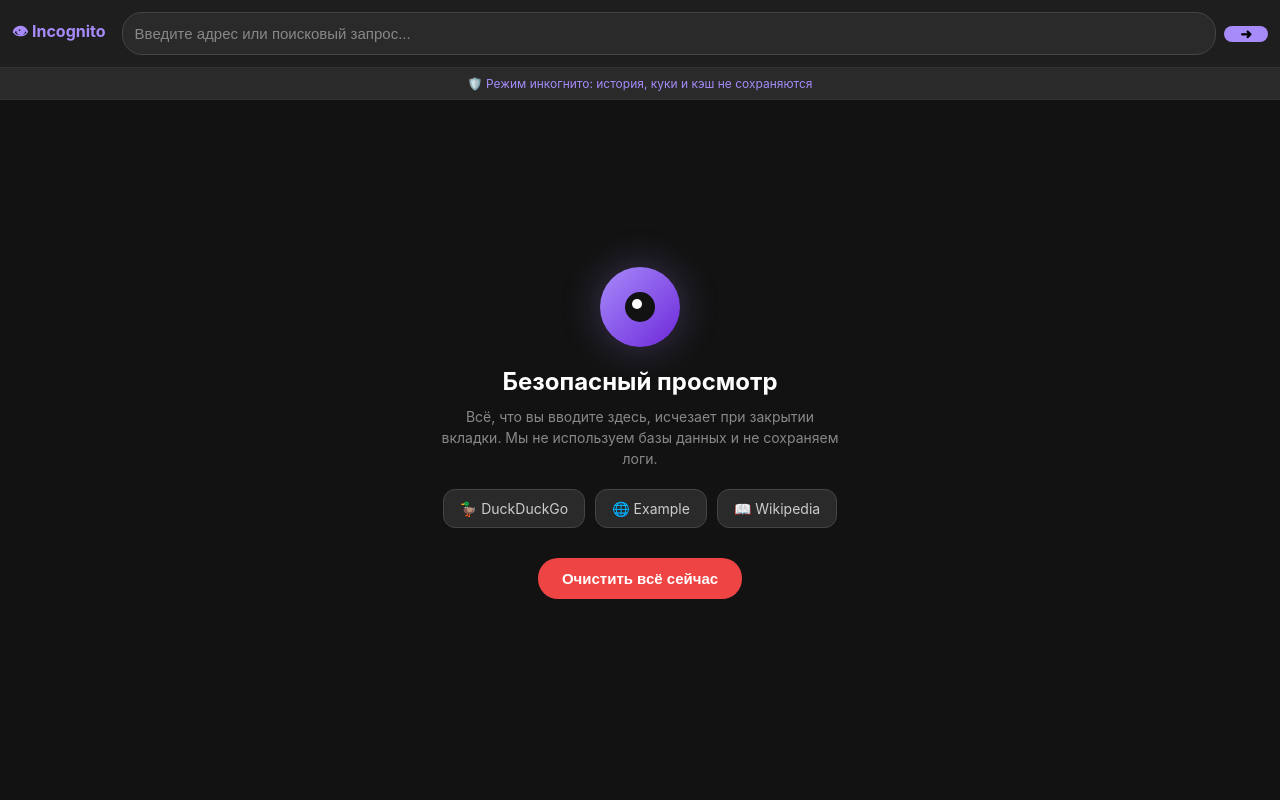
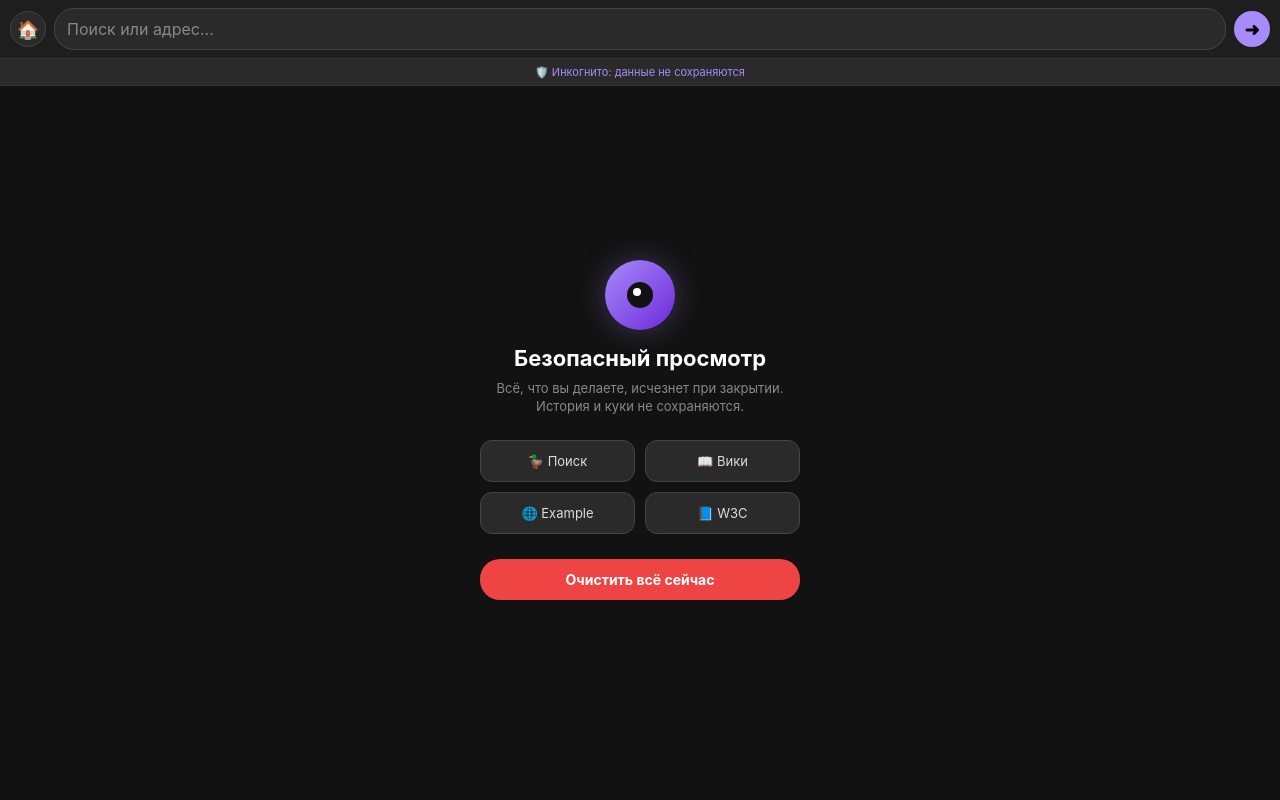
Before and after one commit to MrFalid/Incognito, a plain HTML site: page index.html in a window 1280 px wide. Drawn offline with Linux system fonts and the light colour scheme.

Commit message:
Refactor incognito browser UI and styles
Updated the HTML structure and styles for the incognito browser interface, including changes to the header, input fields, buttons, and overall layout.

```diff
--- a/index.html
+++ b/index.html
@@ -2,163 +2,200 @@
 <html lang="ru">
 <head>
 <meta charset="UTF-8">
-<meta name="viewport" content="width=device-width, initial-scale=1.0">
-<title>Incognito Browser</title>
+<meta name="viewport" content="width=device-width, initial-scale=1.0, maximum-scale=1.0, user-scalable=no">
+<title>Incognito</title>
 <style>
-  * { margin: 0; padding: 0; box-sizing: border-box; }
+  * { margin: 0; padding: 0; box-sizing: border-box; font-family: -apple-system, BlinkMacSystemFont, "Segoe UI", Roboto, sans-serif; }
   body {
-    font-family: -apple-system, BlinkMacSystemFont, "Segoe UI", Roboto, sans-serif;
-    background: #121212; color: #e0e0e0;
-    height: 100vh; display: flex; flex-direction: column;
+    background: #121212; color: #fff; height: 100vh; height: 100dvh;
+    display: flex; flex-direction: column; overflow: hidden;
   }
-  .topbar {
-    background: #1e1e1e; padding: 12px; display: flex; gap: 8px;
-    align-items: center; border-bottom: 1px solid #333;
+
+  /* Шапка браузера */
+  .header {
+    background: #1e1e1e; padding: 8px 10px; display: flex; gap: 8px;
+    align-items: center; border-bottom: 1px solid #333; flex-shrink: 0;
+    padding-top: max(8px, env(safe-area-inset-top)); /* Для iPhone с вырезом */
   }
-  .logo {
-    font-weight: bold; color: #a78bfa; font-size: 16px; margin-right: 8px;
-    display: flex; align-items: center; gap: 6px;
+  .input-box {
+    flex: 1; display: flex; background: #2a2a2a; border-radius: 20px;
+    padding: 4px 12px; border: 1px solid #444; align-items: center;
   }
-  .input-group {
-    flex: 1; display: flex; background: #2a2a2a; border-radius: 20px;
-    padding: 4px 12px; border: 1px solid #444;
-  }
-  .input-group:focus-within { border-color: #a78bfa; }
+  .input-box:focus-within { border-color: #a78bfa; }
   input {
     flex: 1; background: transparent; border: none; outline: none;
-    color: #fff; font-size: 15px; padding: 8px 0;
+    color: #fff; font-size: 16px; padding: 6px 0; width: 100%;
   }
   input::placeholder { color: #888; }
-  button {
-    background: #a78bfa; color: #000; border: none; border-radius: 16px;
-    padding: 0 16px; font-weight: bold; cursor: pointer; font-size: 14px;
+  .btn-go {
+    background: #a78bfa; color: #000; border: none; border-radius: 50%;
+    width: 36px; height: 36px; font-weight: bold; font-size: 18px;
+    cursor: pointer; display: flex; align-items: center; justify-content: center;
   }
-  button:active { opacity: 0.8; }
+  .btn-go:active { opacity: 0.7; }
+  .btn-home {
+    background: #2a2a2a; color: #fff; border: 1px solid #444; border-radius: 50%;
+    width: 36px; height: 36px; font-size: 18px; display: flex;
+    align-items: center; justify-content: center; text-decoration: none;
+  }
+
+  /* Плашка инкогнито */
   .banner {
-    background: #2a2a2a; color: #a78bfa; font-size: 12px; padding: 8px 12px;
-    text-align: center; border-bottom: 1px solid #333;
+    background: #2a2a2a; color: #a78bfa; font-size: 11px; padding: 6px;
+    text-align: center; border-bottom: 1px solid #333; flex-shrink: 0;
   }
-  .content {
-    flex: 1; display: flex; flex-direction: column; align-items: center;
-    justify-content: center; padding: 20px; text-align: center;
+
+  /* Основная зона */
+  .main {
+    flex: 1; position: relative; background: #fff; display: flex; flex-direction: column;
   }
-  .eye {
-    width: 80px; height: 80px; background: linear-gradient(135deg, #a78bfa, #6d28d9);
-    border-radius: 50%; margin-bottom: 20px; position: relative;
-    box-shadow: 0 0 40px rgba(167, 139, 250, 0.3);
+
+  /* Стартовая страница */
+  .start-screen {
+    position: absolute; inset: 0; background: #121212;
+    display: flex; flex-direction: column; align-items: center; justify-content: center;
+    padding: 20px; text-align: center; z-index: 10; overflow-y: auto;
   }
-  .eye::after {
-    content: ''; position: absolute; width: 30px; height: 30px;
-    background: #121212; border-radius: 50%; top: 25px; left: 25px;
+  .start-screen.hidden { display: none; }
+
+  .eye-icon {
+    width: 70px; height: 70px; background: linear-gradient(135deg, #a78bfa, #6d28d9);
+    border-radius: 50%; margin-bottom: 15px; position: relative;
+    box-shadow: 0 0 30px rgba(167, 139, 250, 0.3);
   }
-  .eye::before {
-    content: ''; position: absolute; width: 10px; height: 10px;
-    background: #fff; border-radius: 50%; top: 32px; left: 32px; z-index: 2;
+  .eye-icon::after { content: ''; position: absolute; width: 26px; height: 26px; background: #121212; border-radius: 50%; top: 22px; left: 22px; }
+  .eye-icon::before { content: ''; position: absolute; width: 8px; height: 8px; background: #fff; border-radius: 50%; top: 28px; left: 28px; z-index: 2; }
+
+  h1 { font-size: 22px; margin-bottom: 8px; }
+  p { font-size: 13px; color: #888; max-width: 300px; line-height: 1.4; margin-bottom: 25px; }
+
+  .links-grid { display: grid; grid-template-columns: 1fr 1fr; gap: 10px; width: 100%; max-width: 320px; margin-bottom: 25px; }
+  .link-btn {
+    background: #2a2a2a; color: #ddd; padding: 12px 10px; border-radius: 12px;
+    text-decoration: none; font-size: 13px; border: 1px solid #444;
+    text-align: center; display: flex; align-items: center; justify-content: center; gap: 6px;
+    cursor: pointer; transition: 0.2s;
   }
-  h1 { font-size: 24px; margin-bottom: 10px; color: #fff; }
-  p { font-size: 14px; color: #888; max-width: 400px; line-height: 1.5; margin-bottom: 20px; }
-  .links { display: flex; gap: 10px; flex-wrap: wrap; justify-content: center; }
-  .link-btn {
-    background: #2a2a2a; color: #ccc; padding: 10px 16px; border-radius: 12px;
-    text-decoration: none; font-size: 14px; border: 1px solid #444;
-    transition: 0.2s; display: inline-block;
+  .link-btn:active { background: #3a3a3a; border-color: #a78bfa; }
+
+  .wipe-btn {
+    background: #ef4444; color: #fff; padding: 12px 20px; border-radius: 20px;
+    font-size: 14px; font-weight: bold; border: none; cursor: pointer; width: 100%; max-width: 320px;
   }
-  .link-btn:hover { background: #3a3a3a; border-color: #a78bfa; color: #fff; }
-  .clear-btn {
-    background: #ef4444; color: #fff; padding: 12px 24px; border-radius: 20px;
-    font-size: 15px; margin-top: 30px; cursor: pointer; border: none;
-    font-weight: bold; transition: 0.2s;
+  .wipe-btn:active { background: #dc2626; }
+
+  .status-msg { color: #22c55e; font-size: 12px; margin-top: 10px; height: 16px; opacity: 0; transition: 0.3s; }
+  .status-msg.show { opacity: 1; }
+
+  /* Iframe */
+  #frame {
+    width: 100%; height: 100%; border: none; display: none;
   }
-  .clear-btn:hover { background: #dc2626; }
-  .status {
-    margin-top: 15px; color: #22c55e; font-size: 13px; height: 20px;
-    opacity: 0; transition: opacity 0.3s;
-  }
-  .status.show { opacity: 1; }
+  #frame.active { display: block; }
 </style>
 </head>
 <body>
 
-  <div class="topbar">
-    <div class="logo">👁 Incognito</div>
-    <div class="input-group">
-      <input type="text" id="url" placeholder="Введите адрес или поисковый запрос..." autocomplete="off">
+  <!-- Шапка -->
+  <div class="header">
+    <a href="#" onclick="goHome(event)" class="btn-home">🏠</a>
+    <div class="input-box">
+      <input type="text" id="url" placeholder="Поиск или адрес..." autocomplete="off">
     </div>
-    <button onclick="go()">➜</button>
+    <button class="btn-go" onclick="go()">➜</button>
   </div>
 
+  <!-- Плашка -->
   <div class="banner">
-    🛡️ Режим инкогнито: история, куки и кэш не сохраняются
+    🛡️ Инкогнито: данные не сохраняются
   </div>
 
-  <div class="content">
-    <div class="eye"></div>
-    <h1>Безопасный просмотр</h1>
-    <p>Всё, что вы вводите здесь, исчезает при закрытии вкладки. Мы не используем базы данных и не сохраняем логи.</p>
+  <!-- Рабочая область -->
+  <div class="main">
 
-    <div class="links">
-      <a href="https://duckduckgo.com" target="_blank" rel="noopener noreferrer" class="link-btn">🦆 DuckDuckGo</a>
-      <a href="https://example.com" target="_blank" rel="noopener noreferrer" class="link-btn">🌐 Example</a>
-      <a href="https://ru.wikipedia.org" target="_blank" rel="noopener noreferrer" class="link-btn">📖 Wikipedia</a>
+    <!-- Стартовый экран -->
+    <div class="start-screen" id="startScreen">
+      <div class="eye-icon"></div>
+      <h1>Безопасный просмотр</h1>
+      <p>Всё, что вы делаете, исчезнет при закрытии. История и куки не сохраняются.</p>
+
+      <div class="links-grid">
+        <div class="link-btn" onclick="navigate('https://duckduckgo.com')">🦆 Поиск</div>
+        <div class="link-btn" onclick="navigate('https://ru.wikipedia.org')">📖 Вики</div>
+        <div class="link-btn" onclick="navigate('https://example.com')">🌐 Example</div>
+        <div class="link-btn" onclick="navigate('https://w3.org')">📘 W3C</div>
+      </div>
+
+      <button class="wipe-btn" onclick="wipeData()">Очистить всё сейчас</button>
+      <div class="status-msg" id="status">✅ Данные очищены!</div>
     </div>
 
-    <button class="clear-btn" onclick="wipeData()">Очистить всё сейчас</button>
-    <div class="status" id="status">✅ Данные успешно очищены!</div>
+    <!-- Окно сайта -->
+    <iframe id="frame" sandbox="allow-scripts allow-same-origin allow-forms allow-popups allow-modals"></iframe>
   </div>
 
 <script>
-  // 1. Функция перехода (поиск или прямой URL)
-  function go() {
-    let input = document.getElementById('url').value.trim();
-    if (!input) return;
+  const frame = document.getElementById('frame');
+  const startScreen = document.getElementById('startScreen');
+  const urlInput = document.getElementById('url');
 
-    // Если это не похоже на URL, ищем в DuckDuckGo (он не сохраняет историю)
-    if (!input.includes('.') || input.includes(' ')) {
-      input = 'https://duckduckgo.com/?q=' + encodeURIComponent(input);
-    } else if (!input.startsWith('http')) {
-      input = 'https://' + input;
+  // Функция перехода
+  function navigate(url) {
+    if (!url.includes('.')) {
+      // Если это поисковый запрос
+      url = 'https://duckduckgo.com/?q=' + encodeURIComponent(url);
+    } else if (!url.startsWith('http')) {
+      url = 'https://' + url;
     }
 
-    // Открываем в новой вкладке
-    window.open(input, '_blank', 'noopener,noreferrer');
+    // Скрываем стартовый экран, показываем сайт
+    startScreen.classList.add('hidden');
+    frame.classList.add('active');
+    frame.src = url;
 
-    // Очищаем строку после перехода (чтобы не осталось в памяти)
-    document.getElementById('url').value = '';
+    // Очищаем инпут, чтобы не оставалось в памяти
+    urlInput.value = '';
   }
 
-  // 2. Обработка нажатия Enter
-  document.getElementById('url').addEventListener('keypress', function(e) {
+  function go() {
+    const val = urlInput.value.trim();
+    if (val) navigate(val);
+  }
+
+  // Обработка Enter
+  urlInput.addEventListener('keypress', function(e) {
     if (e.key === 'Enter') go();
   });
 
-  // 3. Полная очистка данных (LocalStorage, SessionStorage, Cookies)
+  // Вернуться на главную
+  function goHome(e) {
+    e.preventDefault();
+    frame.src = 'about:blank';
+    frame.classList.remove('active');
+    startScreen.classList.remove('hidden');
+    urlInput.value = '';
+  }
+
+  // Очистка всех данных
   function wipeData() {
-    // Очистка хранилищ
     localStorage.clear();
     sessionStorage.clear();
 
-    // Очистка куки (удаляем всё, что принадлежит текущему домену)
+    // Удаление куки
     document.cookie.split(";").forEach(function(c) {
       document.cookie = c.replace(/^ +/, "").replace(/=.*/, "=;expires=" + new Date().toUTCString() + ";path=/");
     });
 
-    // Очистка поля ввода
-    document.getElementById('url').value = '';
+    // Сброс браузера
+    goHome({ preventDefault: () => {} });
 
-    // Показать сообщение об успехе
     const status = document.getElementById('status');
     status.classList.add('show');
-    setTimeout(() => status.classList.remove('show'), 3000);
+    setTimeout(() => status.classList.remove('show'), 2000);
   }
 
-  // 4. Автоматическая очистка при уходе со страницы/закрытии
-  window.addEventListener('beforeunload', function() {
-    localStorage.clear();
-    sessionStorage.clear();
-  });
-
-  // Дополнительная страховка
-  window.addEventListener('pagehide', function() {
+  // Автоочистка при закрытии
+  window.addEventListener('beforeunload', () => {
     localStorage.clear();
     sessionStorage.clear();
   });
```
